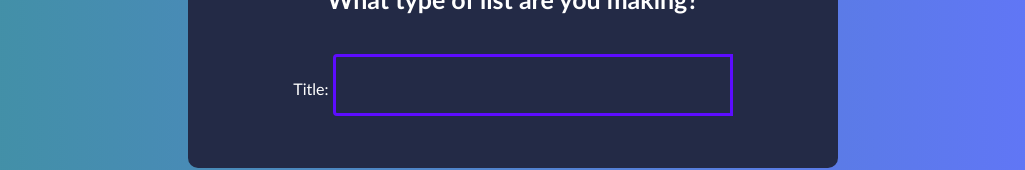
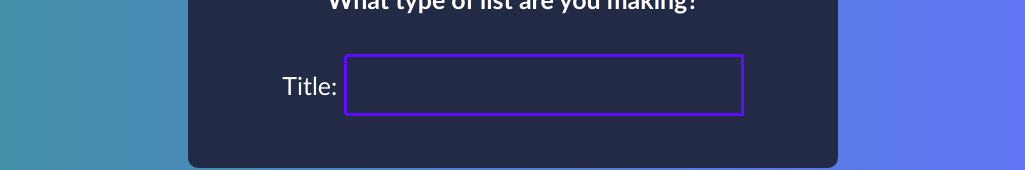
Before and after one commit to jesspesale/TodoTracker-hooks, a React (Create React App) app in the folder TodoTracker-frontend/: page /lists/new in a window 1280 px wide. Shown: the part 197-367 px from the top of the page, without its empty margins (127-1152 px from the left). Built offline with nearby package versions, Linux system fonts and the light colour scheme; no server answers.

Commit message:
changed font size for title input on list form

```diff
--- a/TodoTracker-frontend/src/components/Lists/ListForm.js
+++ b/TodoTracker-frontend/src/components/Lists/ListForm.js
@@ -2,6 +2,7 @@ import React, { useState } from "react"
 import { useDispatch } from "react-redux"
 import { createList } from "../../redux/listActions"
 import { useNavigate } from "react-router-dom"
+import { useParams } from "react-router-dom"
 import "./Lists.css"
 
 
@@ -15,7 +16,8 @@ export default function ListForm() {
         e.preventDefault()
         dispatch(createList({ title: title, completed: false }))
         setTitle('')
-        navigate('/lists/:id')
+        console.log(title)
+        // navigate('/lists/:id')
     }
 
   return (
--- a/TodoTracker-frontend/src/components/Lists/Lists.css
+++ b/TodoTracker-frontend/src/components/Lists/Lists.css
@@ -76,3 +76,6 @@
   margin-top: 15px;
   margin-left: 20px;
 }
+.list-label{
+  font-size: 25px;
+}
```
